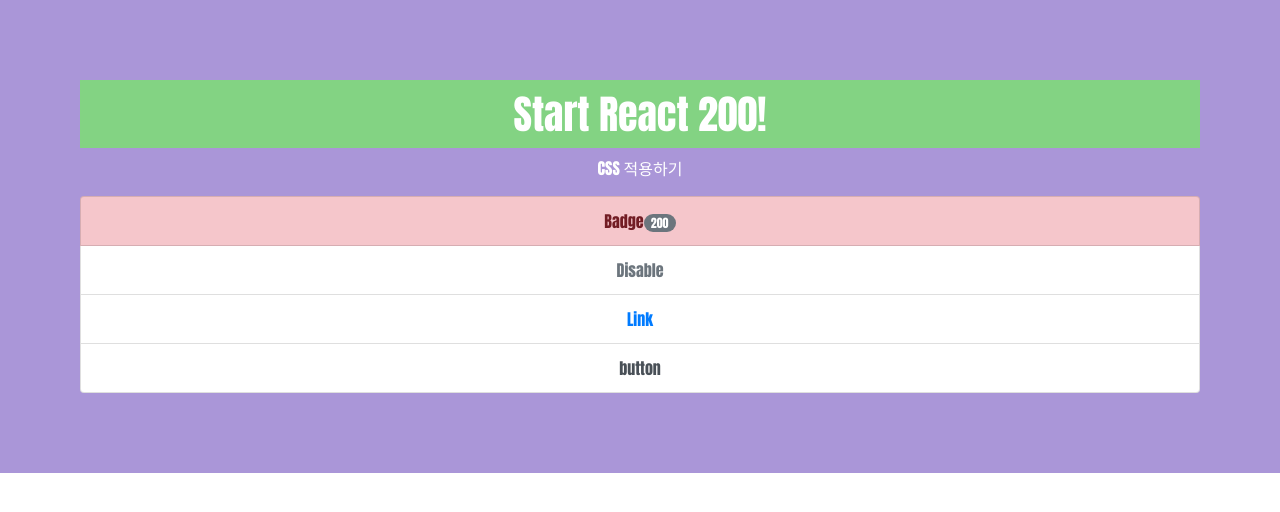
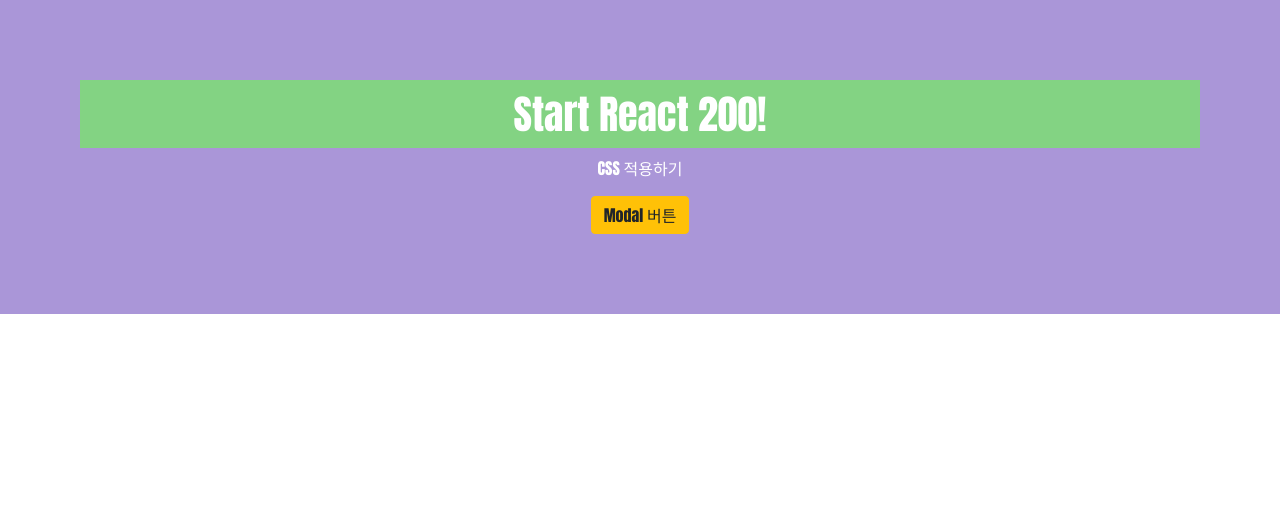
Before and after one commit to my-choe/react200, a React (Create React App) app: page / in a window 1280 px wide. Shown: the top 512 px of the page. Built offline with nearby package versions, Linux system fonts and the light colour scheme.

Commit message:
048 reactstrap Modal 사용하기

```diff
--- a/src/App.js
+++ b/src/App.js
@@ -1,6 +1,6 @@
 import React from 'react';
 import './App.css';
-import ListGroup from './R047_ReactstrapListGroup';
+import Modal from './R048_ReactstrapModal';
 import 'bootstrap/dist/css/bootstrap.css';
 
 function App() {
@@ -8,7 +8,7 @@ function App() {
     <div>
       <h1>Start React 200!</h1>
       <p>CSS 적용하기</p>
-      <ListGroup/>
+      <Modal/>
     </div>
   );
 }
--- /dev/null
+++ b/src/R048_ReactstrapModal.js
@@ -0,0 +1,36 @@
+import React, { Component } from 'react';
+import { Button, Modal, ModalHeader, ModalBody, ModalFooter } from 'reactstrap';
+
+/** Modal은 alert()함수와 달리, 웹 브라우저에서 팝업 창을 차단할 수 없고
+ * 배경 페이지와 어울리는 디자인을 적용할 수 있다.
+ */
+class R048_ReactstrapModal extends Component {
+    constructor(props){
+        super(props);
+        this.state = { modal: false }
+    }
+
+    toggle = () => {
+        this.setState({modal: !this.state.modal})
+    }
+
+    render() {
+        return (
+            <>
+            <Button color="warning" onClick={this.toggle}>Modal 버튼</Button>
+            <Modal isOpen={this.state.modal} fade={true} toggle={this.toggle}>
+                <ModalHeader toggle={this.toggle}>Modal Header</ModalHeader>
+                <ModalBody>
+                    The generated Lorem Ipsum is therefor always free from repetition.
+                </ModalBody>
+                <ModalFooter>
+                    <Button color="primary" onClick={this.toggle}>확인</Button>
+                    <Button color="secondary" onClick={this.toggle}>닫기</Button>
+                </ModalFooter>
+            </Modal>
+            </>
+        )
+    }
+}
+
+export default R048_ReactstrapModal;
```
